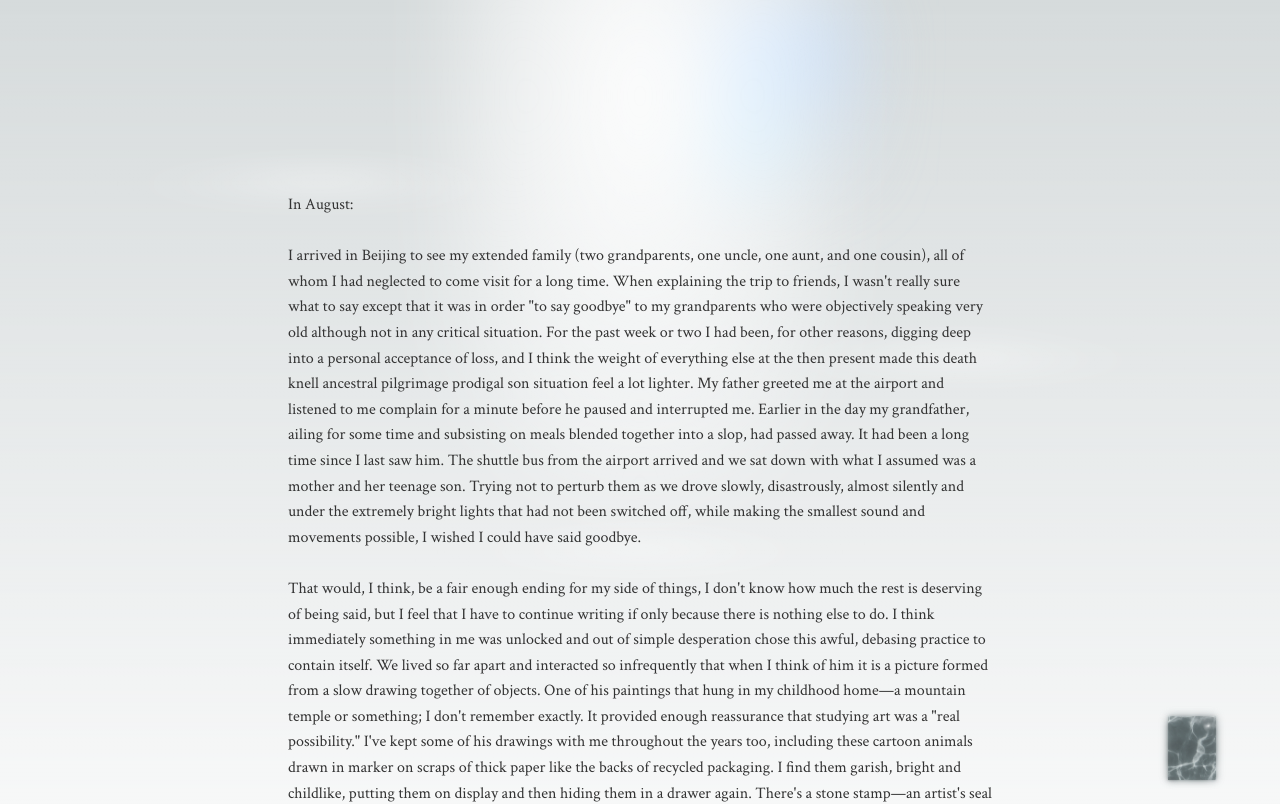
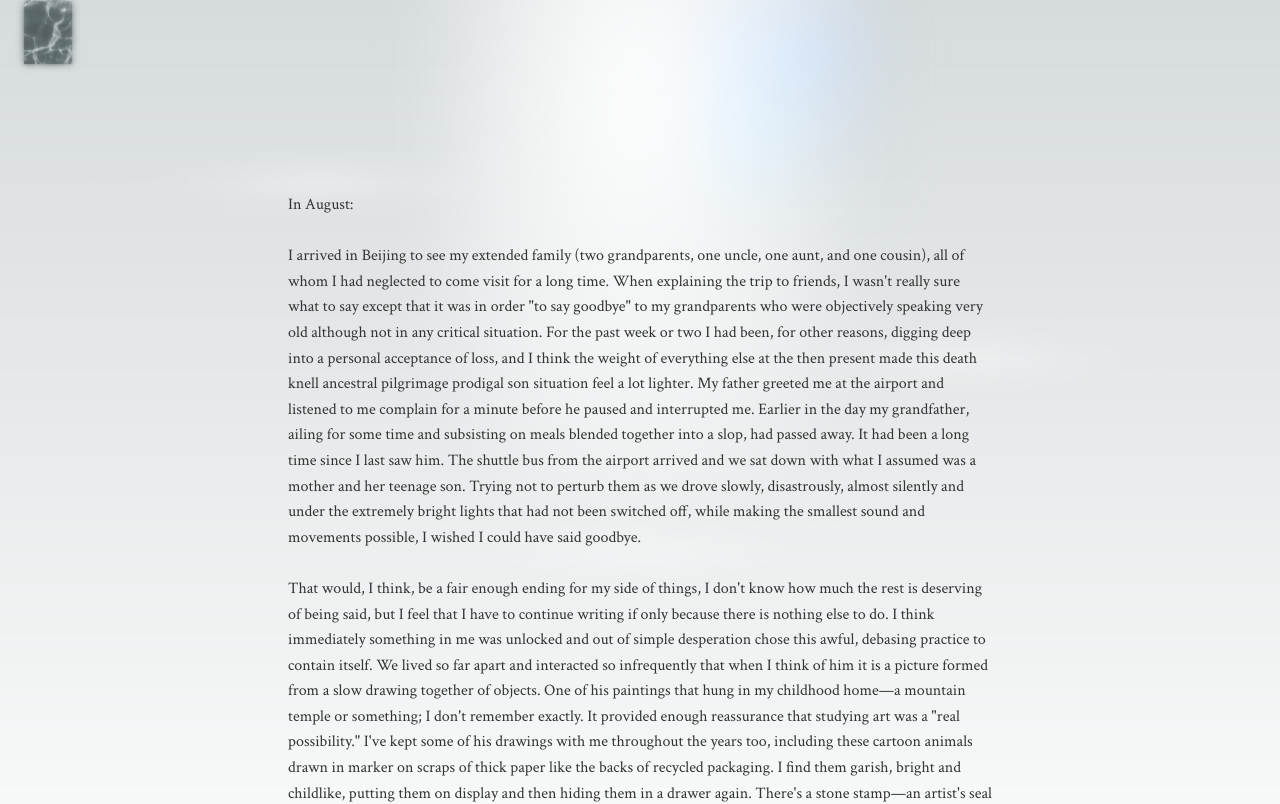
Before and after one commit to anthonyadeng/storytime, a Next.js app: page / in a window 1280 px wide. Shown: the top 804 px of the page. Built offline with nearby package versions, Linux system fonts and the light colour scheme.

Commit message:
added scrollbar and theme

```diff
--- /dev/null
+++ b/app/components/ThemeContext.tsx
@@ -0,0 +1,55 @@
+'use client';
+import { createContext, useState, useContext, useEffect, useRef } from 'react';
+import { ReactNode } from 'react';
+
+interface ThemeContextType {
+  theme: string;
+  toggleTheme: () => void;
+  scrollPos: number;
+  setCurrScrollPos: (arg0: number) => void;
+}
+
+const ThemeContext = createContext<ThemeContextType>({
+  theme: 'dark',
+  toggleTheme: () => {},
+  scrollPos: 0,
+  setCurrScrollPos: () => {},
+});
+
+export const ThemeProvider = ({ children }: { children: ReactNode }) => {
+  const [theme, setTheme] = useState('dark');
+  const [scrollPos, setScrollPos] = useState(0);
+  useEffect(() => {
+    const mediaQuery = window.matchMedia('(prefers-color-scheme: dark)');
+    const handleChange = (e: MediaQueryListEvent) => {
+      setTheme(e.matches ? 'dark' : 'light');
+    };
+
+    // Set initial theme
+    setTheme(mediaQuery.matches ? 'dark' : 'light');
+
+    // Listen for changes to the prefers-color-scheme media query
+    mediaQuery.addEventListener('change', handleChange);
+
+    // Cleanup listener on unmount
+    return () => {
+      mediaQuery.removeEventListener('change', handleChange);
+    };
+  }, []);
+  const toggleTheme = () => {
+    console.log('toggle');
+    setTheme((prevTheme) => (prevTheme === 'light' ? 'dark' : 'light'));
+  };
+  const setCurrScrollPos = (input: number) => {
+    setScrollPos(input);
+  };
+  return (
+    <ThemeContext.Provider
+      value={{ theme, toggleTheme, scrollPos, setCurrScrollPos }}
+    >
+      {children}
+    </ThemeContext.Provider>
+  );
+};
+
+export const useTheme = () => useContext(ThemeContext);
--- /dev/null
+++ b/app/components/scrollbar.tsx
@@ -0,0 +1,146 @@
+import React, {
+  useState,
+  useRef,
+  useCallback,
+  useEffect,
+  useMemo,
+} from 'react';
+import { useTheme } from './ThemeContext';
+import { throttle } from 'lodash';
+import Image from 'next/image';
+const Scrollbar = () => {
+  const { toggleTheme, setCurrScrollPos } = useTheme();
+  const isDragging = useRef(false);
+  const [position, setPosition] = useState({ top: 0, left: 0 });
+  const selfRef = useRef<HTMLDivElement>(null);
+  const cursorPositionRef = useRef({ x: 0, y: 0 });
+  const speed = 0.25; // Speed in pixels per frame
+  const maxDistance = 25;
+  const animationFrameId = useRef<number | null>(null);
+  const moveDiv = useCallback(() => {
+    if (!isDragging.current) {
+      return;
+    }
+    setPosition((prevPosition) => {
+      const dx =
+        cursorPositionRef.current.x -
+        (prevPosition.left + (selfRef.current?.offsetWidth || 0) / 2);
+      const dy =
+        cursorPositionRef.current.y -
+        (prevPosition.top + (selfRef.current?.offsetHeight || 0) / 2);
+      const distance = Math.sqrt(dx * dx + dy * dy);
+
+      if (distance < maxDistance) {
+        return prevPosition; // Stop moving if close enough
+      }
+
+      const angle = Math.atan2(dy, dx);
+      const newLeft = prevPosition.left + Math.cos(angle) * speed;
+      const newTop = prevPosition.top + Math.sin(angle) * speed;
+      const offsetHeight = selfRef.current?.offsetHeight || 0;
+      const offsetWidth = selfRef.current?.offsetWidth || 0;
+
+      setCurrScrollPos(
+        Math.max(0, Math.min(1, newTop / (window.innerHeight - offsetHeight)))
+      );
+      return {
+        top: Math.max(0, Math.min(window.innerHeight - offsetHeight, newTop)),
+        left: Math.max(0, Math.min(window.innerWidth - offsetWidth, newLeft)),
+      };
+    });
+  }, [setCurrScrollPos]);
+
+  const throttledMoveDiv = useMemo(() => throttle(moveDiv, 5), [moveDiv]);
+
+  const throttledAnimationFrame = useCallback(() => {
+    throttledMoveDiv();
+    animationFrameId.current = requestAnimationFrame(throttledAnimationFrame);
+  }, [throttledMoveDiv]);
+
+  const handleMouseMove = useCallback((e: MouseEvent) => {
+    e.preventDefault();
+    cursorPositionRef.current = { x: e.clientX, y: e.clientY };
+  }, []);
+
+  const handleMouseUp = useCallback(
+    (e: MouseEvent) => {
+      console.log('mouseup');
+      e.preventDefault();
+      document.removeEventListener('mousemove', handleMouseMove);
+      document.removeEventListener('mouseup', handleMouseUp);
+      isDragging.current = false;
+      console.log(isDragging.current);
+      if (animationFrameId.current !== null) {
+        cancelAnimationFrame(animationFrameId.current);
+      }
+    },
+    [handleMouseMove]
+  );
+
+  const handleMouseDown = useCallback(
+    (e: React.MouseEvent) => {
+      e.preventDefault();
+      isDragging.current = true;
+      console.log('mousedown');
+      cursorPositionRef.current = { x: e.clientX, y: e.clientY };
+      document.addEventListener('mousemove', handleMouseMove);
+      document.addEventListener('mouseup', handleMouseUp);
+      requestAnimationFrame(throttledAnimationFrame); // Start the animation loop
+    },
+    [handleMouseMove, handleMouseUp, throttledAnimationFrame]
+  );
+
+  return (
+    <div
+      id='scrollbar'
+      ref={selfRef}
+      onMouseDown={handleMouseDown}
+      onClick={toggleTheme}
+      style={{
+        position: 'fixed',
+        top: `${position.top}px`,
+        left: `${position.left}px`,
+
+        zIndex: 100,
+        cursor: isDragging ? 'grabbing' : 'grab',
+      }}
+    >
+      <div className='relative w-24 h-16'>
+        <div className='absolute w-full h-full blur-sm opacity-70'>
+          <Image
+            layout='fill'
+            objectFit='contain'
+            src='/water.png'
+            alt='logo'
+          />
+        </div>
+        <div className='absolute w-full h-full blur-xsm opacity-40'>
+          <Image
+            layout='fill'
+            objectFit='contain'
+            src='/water.png'
+            alt='logo'
+          />
+        </div>
+        <div className='absolute w-full h-full blur-xxsm opacity-40'>
+          <Image
+            layout='fill'
+            objectFit='contain'
+            src='/water.png'
+            alt='logo'
+          />
+        </div>
+        <div className='absolute w-full h-full opacity-60'>
+          <Image
+            layout='fill'
+            objectFit='contain'
+            src='/water.png'
+            alt='logo'
+          />
+        </div>
+      </div>
+    </div>
+  );
+};
+
+export default Scrollbar;
--- a/app/globals.css
+++ b/app/globals.css
@@ -32,7 +32,7 @@ body {
   }
 
   .no-scrollbar {
-    overflow: auto; /* Allow scrolling */
+    overflow-y: auto; /* Allow scrolling */
   }
 
   .no-scrollbar::-webkit-scrollbar {
@@ -49,7 +49,6 @@ body {
     background-color: #f5f5f5;
     padding: 1em;
     border-radius: 5px;
-    overflow-x: auto;
     /* Ensures proper indentation */
   }
 
--- a/app/layout.tsx
+++ b/app/layout.tsx
@@ -1,6 +1,7 @@
 import type { Metadata } from 'next';
 import { Inter, Roboto, Crimson_Text } from 'next/font/google';
 import './globals.css';
+import { ThemeProvider } from './components/ThemeContext';
 
 const inter = Inter({
   subsets: ['latin'],
@@ -34,9 +35,9 @@ export default function RootLayout({
   return (
     <html lang='en'>
       <body
-        className={`${inter.variable} ${roboto.variable} ${crimsonText.variable} no-scrollbar`}
+        className={`${inter.variable} ${roboto.variable} ${crimsonText.variable} overflow-x-hidden no-scrollbar`}
       >
-        {children}
+        <ThemeProvider>{children}</ThemeProvider>
       </body>
     </html>
   );
--- a/app/page.tsx
+++ b/app/page.tsx
@@ -1,9 +1,43 @@
+'use client';
 import Image from 'next/image';
 import ReactMarkdown from 'react-markdown';
 import markdownContent from '../content/story.md';
+import { useState, useEffect, useRef } from 'react';
+import { useTheme } from './components/ThemeContext';
+import Draggable from './components/scrollbar';
 export default function Home() {
+  const { theme, scrollPos } = useTheme();
+  const [scrollHeight, setScrollHeight] = useState(0);
+  const [scrollPosState, setScrollPosState] = useState(0);
+  const targetRef = useRef<HTMLDivElement>(null);
+  useEffect(() => {
+    console.log(scrollPos, scrollHeight);
+    window.scrollTo({
+      top: scrollHeight * scrollPos,
+      behavior: 'auto',
+    });
+  }, [scrollHeight, scrollPos]);
+  useEffect(() => {
+    const updateScrollHeight = () => {
+      setScrollHeight(document.documentElement.scrollHeight);
+    };
+
+    // Update scroll height after the component mounts
+    updateScrollHeight();
+
+    // Optionally, update scroll height on window resize
+    window.addEventListener('resize', updateScrollHeight);
+
+    return () => {
+      window.removeEventListener('resize', updateScrollHeight);
+    };
+  }, []);
   return (
-    <main className='overflow-hidden flex min-h-screen flex-col items-center justify-between p-24  '>
+    <main
+      className={`${theme} overflow-hidden  flex min-h-screen flex-col items-center justify-between p-24`}
+      ref={targetRef}
+    >
+      <Draggable />
       {/* <div className='z-10 w-full max-w-5xl items-center justify-between font-mono text-sm  '>
         <p className='fixed left-0 top-0 flex w-full justify-center border-b border-gray-300 bg-gradient-to-b from-zinc-200 pb-6 pt-8 backdrop-blur-2xl dark:border-neutral-800 dark:bg-zinc-800/30 dark:from-inherit '>
           hhh
@@ -13,55 +47,20 @@ export default function Home() {
           fff
         </div>
       </div> */}
-      <div className='fixed bottom-0 right-0 px-10 py-5 '>
-        <div className='relative w-24 h-16'>
-          <div className='absolute w-full h-full blur-sm opacity-70'>
-            <Image
-              layout='fill'
-              objectFit='contain'
-              src='/water.png'
-              alt='logo'
-            />
-          </div>
-          <div className='absolute w-full h-full blur-xsm opacity-40'>
-            <Image
-              layout='fill'
-              objectFit='contain'
-              src='/water.png'
-              alt='logo'
-            />
-          </div>
-          <div className='absolute w-full h-full blur-xxsm opacity-40'>
-            <Image
-              layout='fill'
-              objectFit='contain'
-              src='/water.png'
-              alt='logo'
-            />
-          </div>
-          <div className='absolute w-full h-full opacity-60'>
-            <Image
-              layout='fill'
-              objectFit='contain'
-              src='/water.png'
-              alt='logo'
-            />
-          </div>
-        </div>
-      </div>
+      <div className='fixed bottom-0 right-0 px-10 py-5 '></div>
       <div className='relative z-[-1] flex place-items-center before:absolute  before:-translate-x-1/2 before:rounded-full before:bg-gradient-radial before:from-white before:to-transparent before:blur-2xl before:content-[""] after:absolute after:-z-20 after:h-[180px]  after:translate-x-1/3 after:bg-gradient-conic after:from-sky-200 after:via-blue-200 after:blur-2xl after:content-[""] before:dark:bg-gradient-to-br before:dark:from-transparent before:dark:to-rose-400 before:dark:opacity-50 after:dark:from-sky-900 after:dark:via-[#0141ff] after:dark:opacity-40 before:w-96 after:w-40 before:h-screen'></div>
-      <div className='flex relative min-h-screen flex-col '>
+      <div className='flex relative min-h-screen flex-col'>
         <div className='group w-screen flex justify-start items-center'>
-          <div className='blur-lg h-1 relative inline-block duration-1000 transition-all rounded-full my-20 py-2 w-1/2 before:absolute before:inset-0 before:bg-gradient-radial-1and2 before:from-white before:via-transparent before:to-transparent before:content-[""] before:rounded-xl after:absolute after:inset-0 after:top-0 after:left-1/2 after:transform after:-translate-x-1/2 after:-translate-y-1/4 after:bg-gradient-radial-1and2 after:from-[#ffffff] after:via-transparent after:to-transparent after:content-[""] after:rounded-full group-hover:scale-x-300 group-hover:opacity-60 group-hover:blur-xl motion-reduce:transform-none'></div>
+          <div className='blur-lg h-1 relative inline-block duration-1000 transition-all rounded-full my-20 py-2 w-1/2 before:absolute before:inset-0 before:bg-gradient-radial-1and2 before:from-white before:via-transparent before:to-transparent before:content-[""] before:rounded-xl after:absolute after:inset-0 after:top-0 after:left-1/2 after:transform after:-translate-x-1/2 after:-translate-y-1/4 after:bg-gradient-radial-1and2 after:from-[#ffffff] after:via-transparent after:to-transparent after:content-[""] after:rounded-full group-hover:scale-x-100 group-hover:opacity-60 group-hover:blur-xl motion-reduce:transform-none'></div>
         </div>
         <div className='group w-screen flex justify-end items-center'>
-          <div className='blur-lg h-1 relative block duration-1000 transition-all rounded-full  my-20 py-2  w-1/2 before:absolute before:inset-0 before:bg-gradient-radial-1and2 before:from-white before:via-transparent before:to-transparent before:content-[""] before:rounded-xl after:absolute after:inset-0 after:top-0 after:left-1/2 after:transform after:-translate-x-1/2 after:-translate-y-1/4 after:bg-gradient-radial-1and2 after:from-[#ffffff] after:via-transparent after:to-transparent after:content-[""] after:rounded-full group-hover:scale-x-300 group-hover:opacity-40 group-hover:blur-xl motion-reduce:transform-none'></div>
+          <div className='blur-lg h-1 relative block duration-1000 transition-all rounded-full  my-20 py-2  w-1/2 before:absolute before:inset-0 before:bg-gradient-radial-1and2 before:from-white before:via-transparent before:to-transparent before:content-[""] before:rounded-xl after:absolute after:inset-0 after:top-0 after:left-1/2 after:transform after:-translate-x-1/2 after:-translate-y-1/4 after:bg-gradient-radial-1and2 after:from-[#ffffff] after:via-transparent after:to-transparent after:content-[""] after:rounded-full group-hover:scale-x-200 group-hover:opacity-40 group-hover:blur-xl motion-reduce:transform-none'></div>
         </div>{' '}
         <div className='group w-screen flex justify-center items-center'>
           <div className='blur-lg h-1 relative block duration-1000 transition-all rounded-full  my-24 py-2  w-1/2 before:absolute before:inset-0 before:bg-gradient-radial-1and2 before:from-white before:via-transparent before:to-transparent before:content-[""] before:rounded-xl after:absolute after:inset-0 after:top-0 after:left-1/2 after:transform after:-translate-x-1/2 after:-translate-y-1/4 after:bg-gradient-radial-1and2 after:from-[#ffffff] after:via-transparent after:to-transparent after:content-[""] after:rounded-full group-hover:scale-x-300 group-hover:opacity-40 group-hover:blur-xl motion-reduce:transform-none'></div>
         </div>
-      </div>
-      <div className='absolute w-full max-w-4xl p-24 rounded-lg pointer-events-none '>
+      </div>{' '}
+      <div className='absolute w-full max-w-4xl p-24 rounded-lg pointer-events-none no-scrollbar'>
         <div className='markdown font-serif'>
           <ReactMarkdown>{markdownContent}</ReactMarkdown>
         </div>
--- a/package.json
+++ b/package.json
@@ -10,6 +10,7 @@
   },
   "dependencies": {
     "googleapis": "^142.0.0",
+    "lodash": "^4.17.21",
     "next": "14.2.6",
     "raw-loader": "^4.0.2",
     "react": "^18",
@@ -18,6 +19,7 @@
   },
   "devDependencies": {
     "@tailwindcss/typography": "^0.5.14",
+    "@types/lodash": "^4.17.7",
     "@types/node": "^20",
     "@types/react": "^18",
     "@types/react-dom": "^18",
--- a/tailwind.config.ts
+++ b/tailwind.config.ts
@@ -1,6 +1,7 @@
 import type { Config } from 'tailwindcss';
 
 const config: Config = {
+  darkMode: 'class',
   content: [
     './pages/**/*.{js,ts,jsx,tsx,mdx}',
     './components/**/*.{js,ts,jsx,tsx,mdx}',
```
Also changed, not shown: 1 other file (tests, documents, lock files or other folders).
